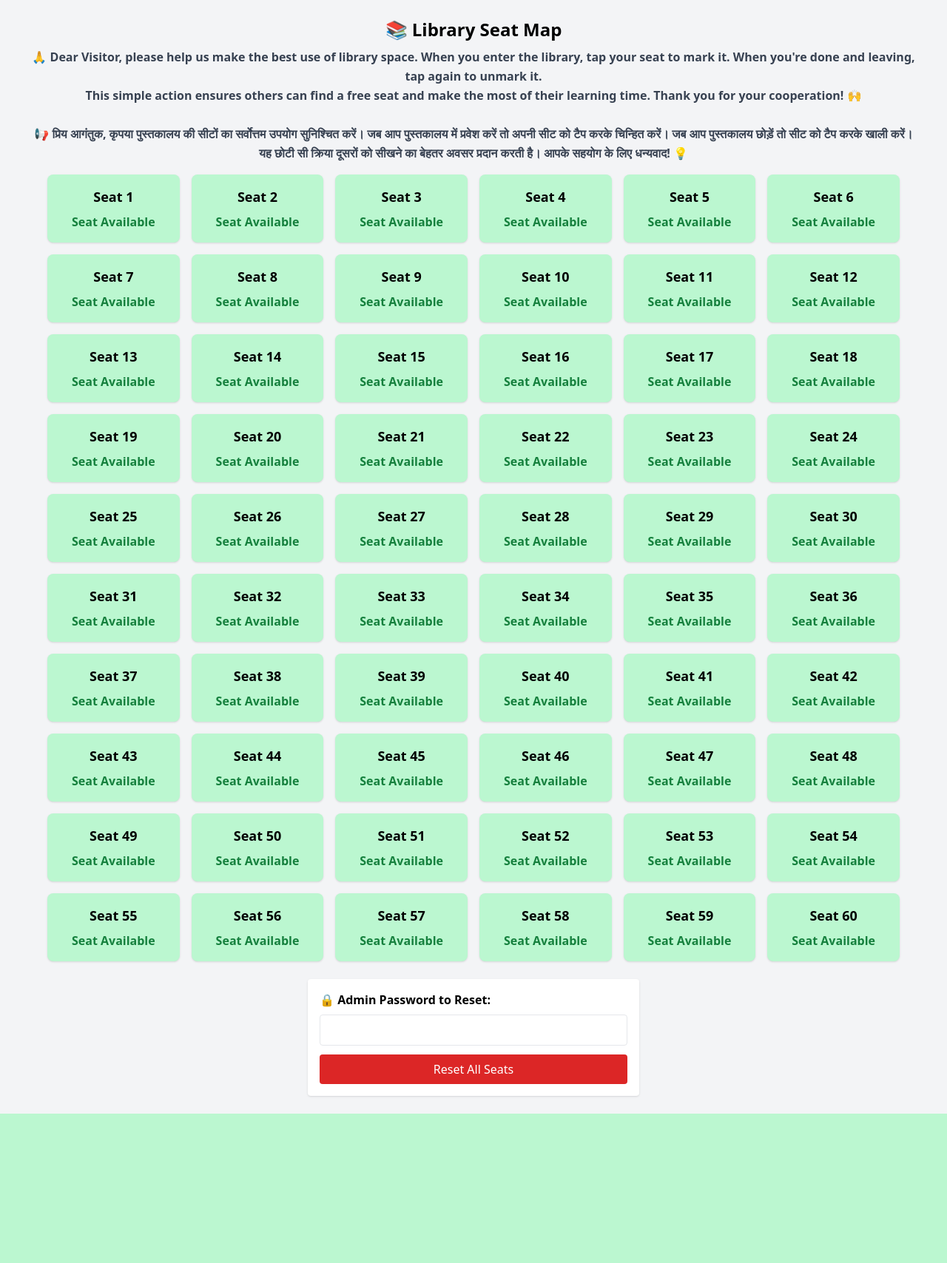
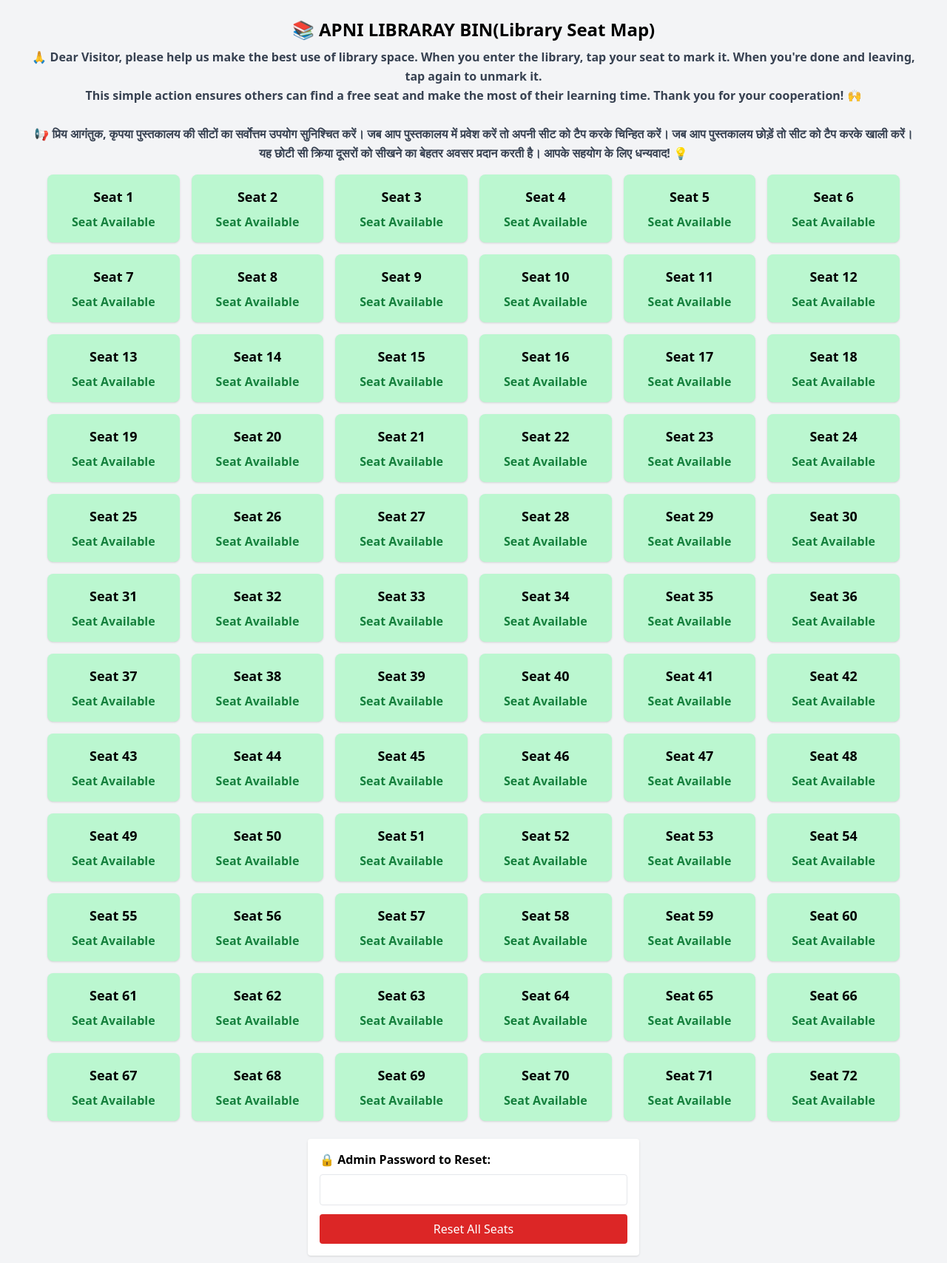
Before and after one commit to onelife010/library-seats, a Flask app: page / in a window 1280 px wide. Shown: the top 1708 px of the page at 74% size. Before the commit the page ends 1506 px from the top, so only its background shows below. Run offline with Flask 3, Linux system fonts and the light colour scheme; data comes from the database, SQL or seed files in the repository; some libraries are stand-ins or nearby versions.

Commit message:
Switched to SQLite, added 72 seats, UI enhanced

```diff
--- a/app.py
+++ b/app.py
@@ -4,9 +4,7 @@ import os
 
 app = Flask(__name__)
 PASSWORD = "yourpassword"  # Set your reset password here
-
 DB_PATH = 'seats.db'
-
 
 def init_db():
     conn = sqlite3.connect(DB_PATH)
@@ -17,14 +15,13 @@ def init_db():
             status TEXT NOT NULL
         )
     ''')
-    # Insert seats if table is empty
+    # Insert 72 seats if table is empty
     c.execute('SELECT COUNT(*) FROM seats')
     if c.fetchone()[0] == 0:
-        for i in range(1, 61):
+        for i in range(1, 73):  # 🟢 Change: set 72 seats
             c.execute('INSERT INTO seats (id, status) VALUES (?, ?)', (i, 'available'))
     conn.commit()
     conn.close()
-
 
 def get_seats():
     conn = sqlite3.connect(DB_PATH)
@@ -34,14 +31,12 @@ def get_seats():
     conn.close()
     return seats
 
-
 def update_seat(seat_id, status):
     conn = sqlite3.connect(DB_PATH)
     c = conn.cursor()
     c.execute('UPDATE seats SET status = ? WHERE id = ?', (status, seat_id))
     conn.commit()
     conn.close()
-
 
 def reset_all_seats():
     conn = sqlite3.connect(DB_PATH)
@@ -50,24 +45,20 @@ def reset_all_seats():
     conn.commit()
     conn.close()
 
-
 @app.route('/')
 def index():
     seats = get_seats()
     return render_template('index.html', seats=seats)
-
 
 @app.route('/checkin/<int:seat_id>', methods=['POST'])
 def checkin(seat_id):
     update_seat(seat_id, 'occupied')
     return ('', 204)
 
-
 @app.route('/free/<int:seat_id>', methods=['POST'])
 def free(seat_id):
     update_seat(seat_id, 'available')
     return ('', 204)
-
 
 @app.route('/reset', methods=['POST'])
 def reset():
@@ -78,7 +69,6 @@ def reset():
     else:
         return "Unauthorized", 403
 
-
 if __name__ == "__main__":
     init_db()
     app.run(host='0.0.0.0', port=int(os.environ.get('PORT', 5000)))
--- a/templates/index.html
+++ b/templates/index.html
@@ -6,7 +6,7 @@
   <script src="https://cdn.tailwindcss.com"></script>
 </head>
 <body class="bg-gray-100 p-6">
-  <h1 class="text-2xl font-bold mb-2 text-center">📚 Library Seat Map</h1>
+  <h1 class="text-2xl font-bold mb-2 text-center">📚 APNI LIBRARAY BIN(Library Seat Map)</h1>
 
   <p class="text-center mb-4 font-semibold text-gray-700 leading-relaxed px-2">
     🙏 <strong>Dear Visitor,</strong> please help us make the best use of library space. When you enter the library, tap your seat to mark it. When you're done and leaving, tap again to unmark it.
```
